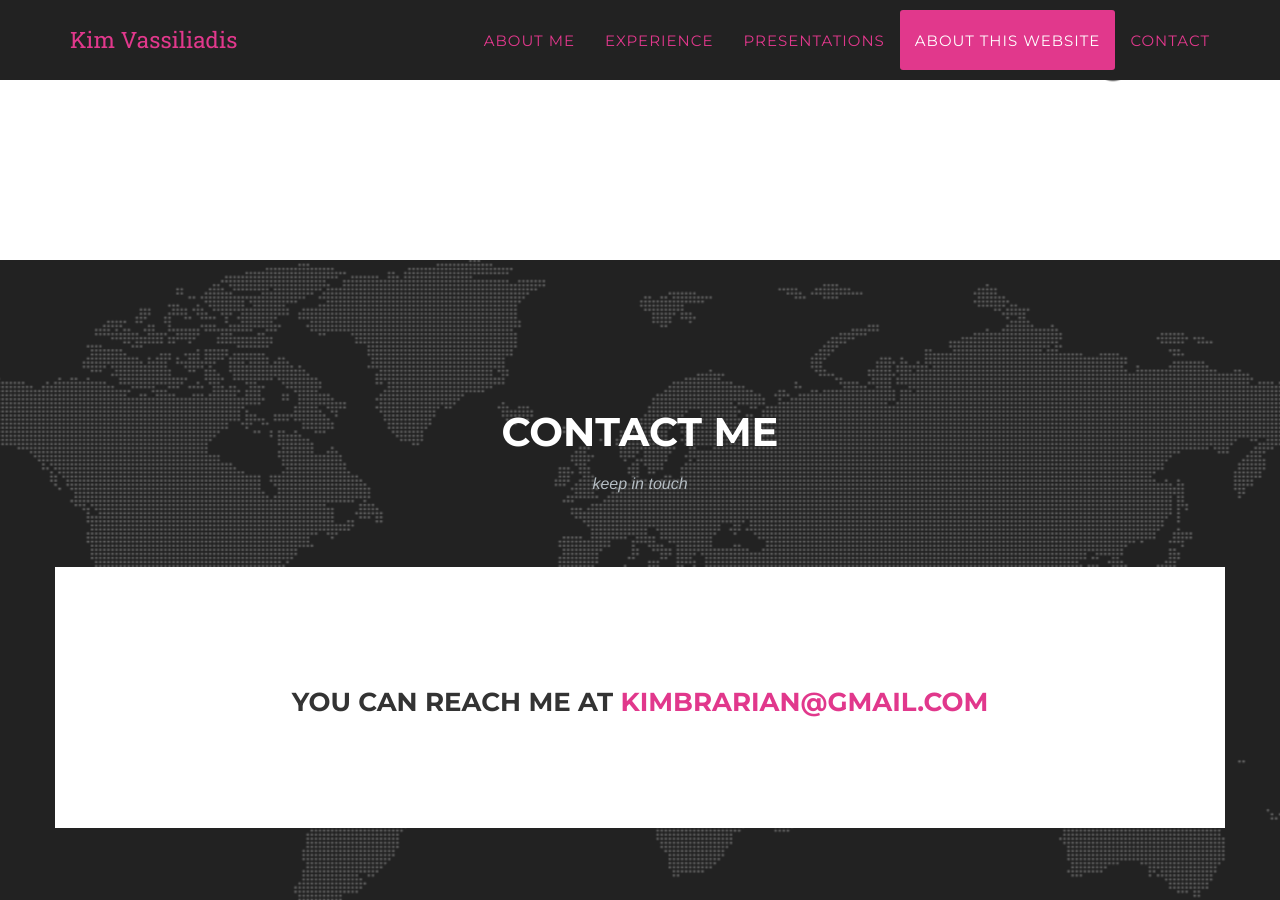
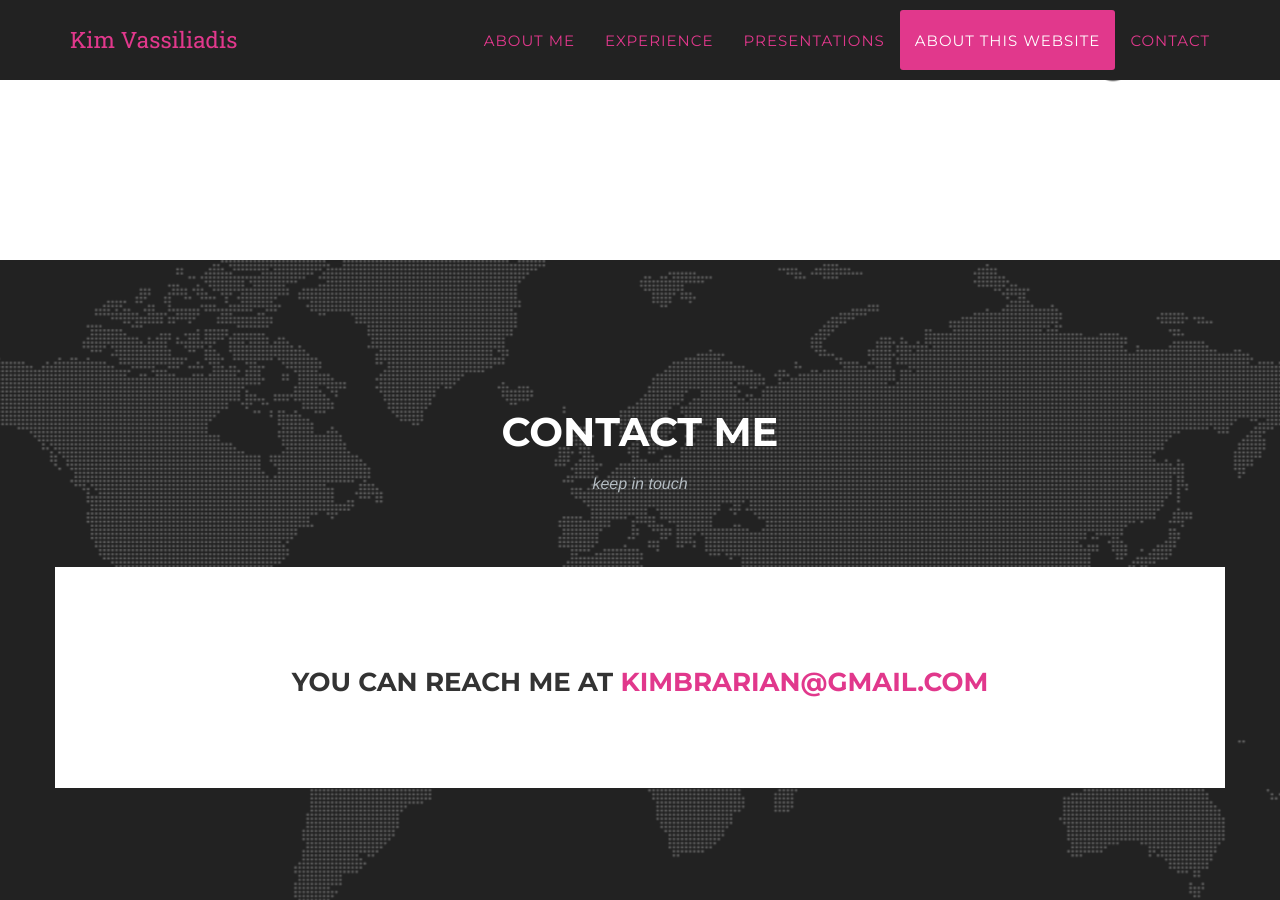
Before and after one commit to kimbrarian/jekyll, a Jekyll site: the page built from index.html, in a window 1280 px wide and 900 px high, scrolled down 4949 px. Built offline with Jekyll 4.4.1, drawn with Linux system fonts in a browser that asks for light colours; some web fonts are replaced.

Commit message:
Update contact.html

```diff
--- a/_includes/contact.html
+++ b/_includes/contact.html
@@ -7,8 +7,8 @@
                 </div>
             </div>
             <div class="row">
-                <div class="col-lg-12" style="background-color:#fff; padding:100px; text-align:center;">
-                          <h3>You can reach me at <a href="mailto:kimbrarian@gmail.com">kimbrarian@gmail.com</a></h3>
+                <div class="col-lg-12" style="background-color:#fff; padding:80px; text-align:center;">
+                          <h3 style="text-align:center;">You can reach me at <a href="mailto:kimbrarian@gmail.com">kimbrarian@gmail.com</a></h3>
                     <!--<form name="sentMessage" id="contactForm" novalidate>
                         <div class="row">
                             <div class="col-md-6">
```
